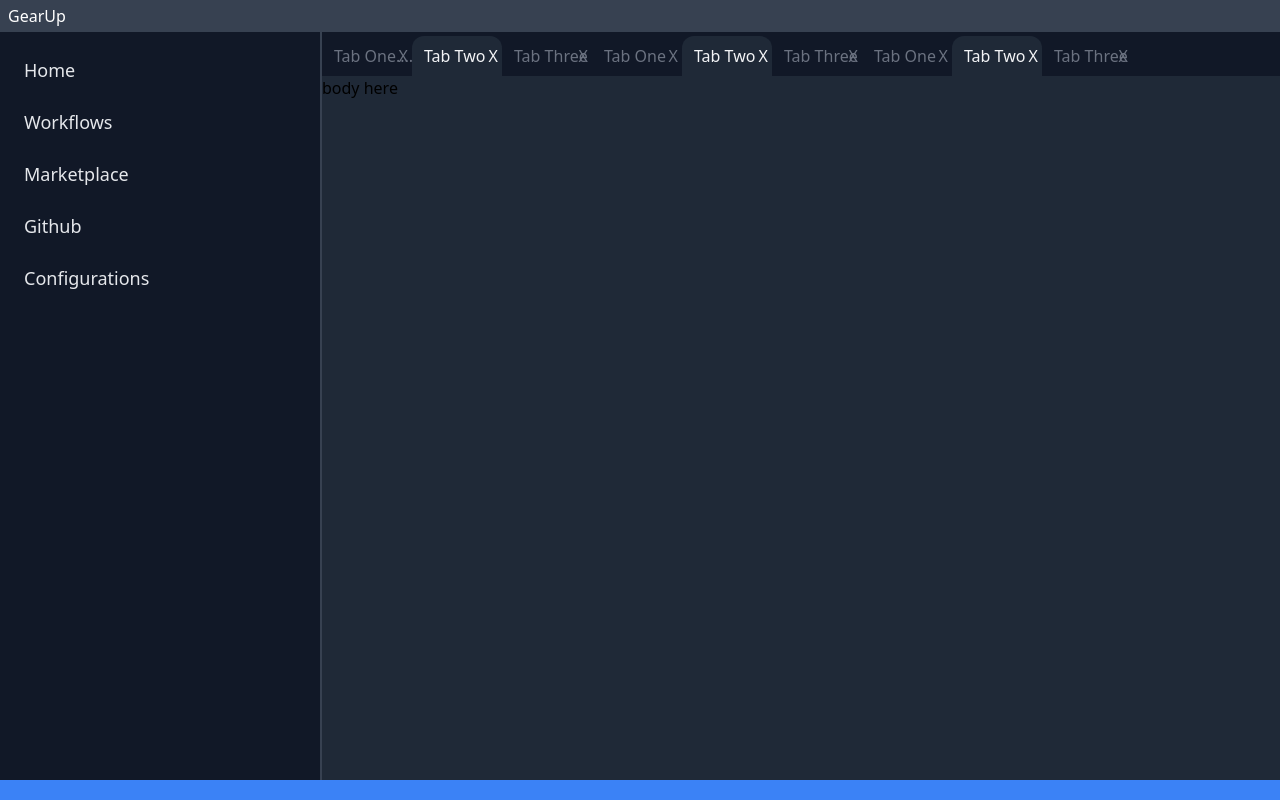
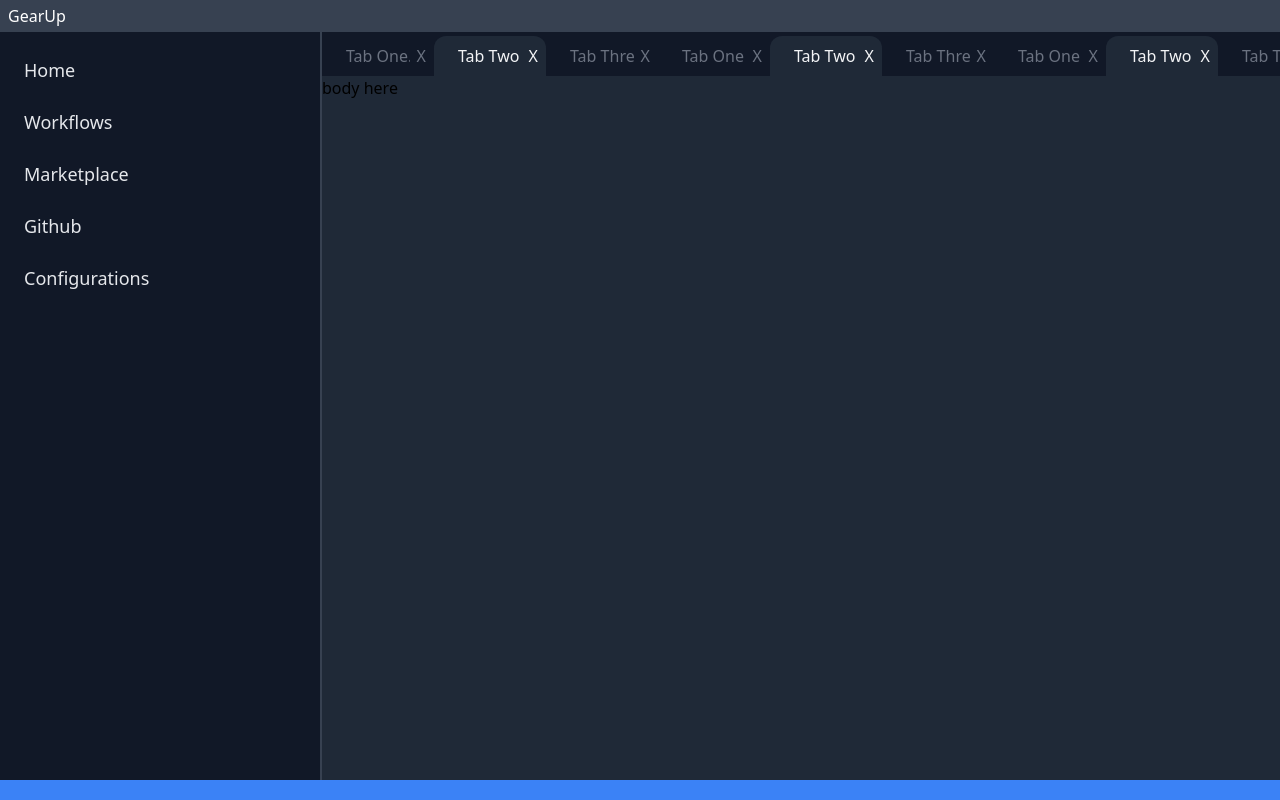
Before and after one commit to ndaba1/electron-app, a Vue app: page / in a window 1280 px wide. Built offline with nearby package versions, Linux system fonts and the light colour scheme.

Commit message:
fix: corrected tab overflow issue

```diff
--- a/src/components/Layout.vue
+++ b/src/components/Layout.vue
@@ -24,15 +24,15 @@
           <template class="flex">
             <div v-for="tab in tabs" :key="tab.heading" class="flex">
               <div
-                class="tab p-3 w-24 cursor-pointer rounded-t-xl flex items-center justify-start relative"
+                class="tab p-3 px-6 w-28 cursor-pointer rounded-t-xl flex items-center relative"
                 :class="
                   tab.active ? 'bg-gray-800 text-gray-100' : 'text-gray-500'
                 "
                 @click="console.log('Hello')"
               >
-                <div class="flex">
+                <div class="flex overflow-hidden">
                   {{ tab.heading }}
-                  <h1 class="absolute right-1">X</h1>
+                  <h1 class="absolute right-2">X</h1>
                 </div>
               </div>
             </div>
@@ -147,7 +147,7 @@ export default defineComponent({
 
 .tab {
   max-height: 40px;
-  max-width: 90px;
+  /* max-width: 90px; */
   overflow: hidden;
   white-space: nowrap;
 }
```
